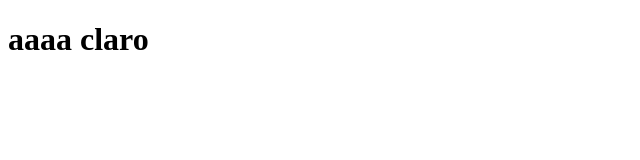
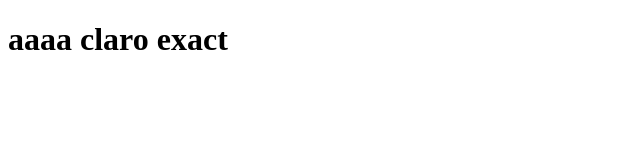
Before and after one commit to France21/Git-course, a plain HTML site: page publisher.html in a window 1280 px wide. Shown: the whole page, without its empty margins (0-640 px from the left). Drawn offline with Linux system fonts and the light colour scheme.

Commit message:
Update publisher.html

```diff
--- a/publisher.html
+++ b/publisher.html
@@ -9,7 +9,7 @@
 </head>
 
 <body>
-    <h1>aaaa claro</h1>
+    <h1>aaaa claro exact</h1>
 
 </body>
 
```
